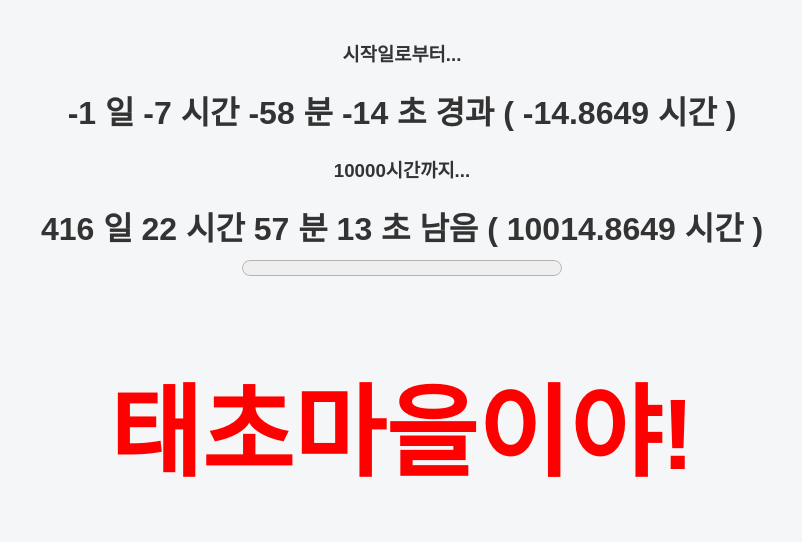
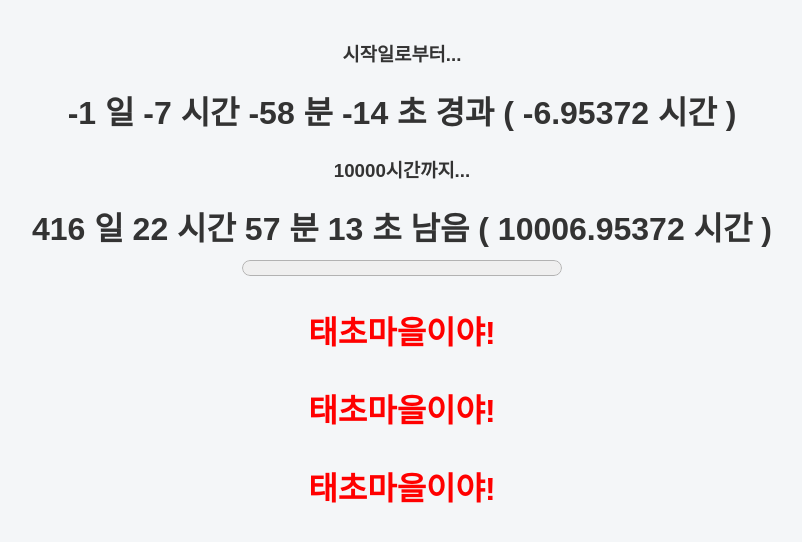
Before and after one commit to qnpfrebfqeifqemlfq/testsite, a Flask app: page /clock in a window 1280 px wide. Shown: the part 138-680 px from the top of the page, without its empty margins (238-1040 px from the left). Run offline with Flask 3, Linux system fonts and the light colour scheme; data that the repository does not hold is empty.

Commit message:
Update clock.html

```diff
--- a/templates/clock.html
+++ b/templates/clock.html
@@ -30,7 +30,15 @@
                 )
                 <progress id="progress" value="0" min="0" max="100"></progress>
             </h1>
-            <h1 style="font-size: 100px; color: red;">태초마을이야!</p>
+            <div class="raging-text">
+                <h1 style="color:red;">태초마을이야!</p>
+            </div>
+            <div class="raging-text">
+                <h1 style="color:red;">태초마을이야!</p>
+            </div>
+            <div class="raging-text">
+                <h1 style="color:red;">태초마을이야!</p>
+            </div>
         </div>
     </div>
 </body>
@@ -43,17 +51,18 @@
         const timediff = today - target
         const enddiff = enddate - today
 
-        const day = timediff / (1000 * 60 * 60 * 24)
-        const hr = (timediff / (1000 * 60 * 60)) % 24
-        const min = (timediff / (1000 * 60)) % 60
-        const sec = (timediff / 1000) % 60
+        const totalsec = Math.floor(timediff / 1000)
+        const totalsecend = Math.floor(enddiff / 1000)
 
-        const day2 = enddiff / (1000 * 60 * 60 * 24)
-        const hr2 = (enddiff / (1000 * 60 * 60)) % 24
-        const min2 = (enddiff / (1000 * 60)) % 60
-        const sec2 = (enddiff / 1000) % 60
+        const day = Math.floor(totalsec / (60 * 60 * 24))
+        const hr = Math.floor((totalsec / (60 * 60)) % 24)
+        const min = Math.floor((totalsec / 60) % 60)
+        const sec = totalsec % 60
 
-        const fullhr = (day * 24) + hr + (min / 60) + (sec / 3600)
+        const day2 = Math.floor(totalsecend / (60 * 60 * 24))
+        const hr2 = Math.floor((totalsecend / (60 * 60)) % 24)
+        const min2 = Math.floor((totalsecend / 60) % 60)
+        const sec2 = totalsecend % 60
 
         const prog = Math.floor(timediff / (1000 * 60 * 60)) / 10000 * 100
 
@@ -66,8 +75,8 @@
         document.getElementById("sec").textContent = Math.floor(sec)
         document.getElementById("sec2").textContent = Math.floor(sec2)
 
-        document.getElementById("fullhr").textContent = fullhr.toFixed(4)
-        document.getElementById("fullhr2").textContent = (10000 - fullhr).toFixed(4)
+        document.getElementById("fullhr").textContent = (timediff / (1000 * 60 * 60)).toFixed(5)
+        document.getElementById("fullhr2").textContent = (10000 - timediff / (1000 * 60 * 60)).toFixed(5)
 
         document.getElementById("progress").value = prog
     }
```
